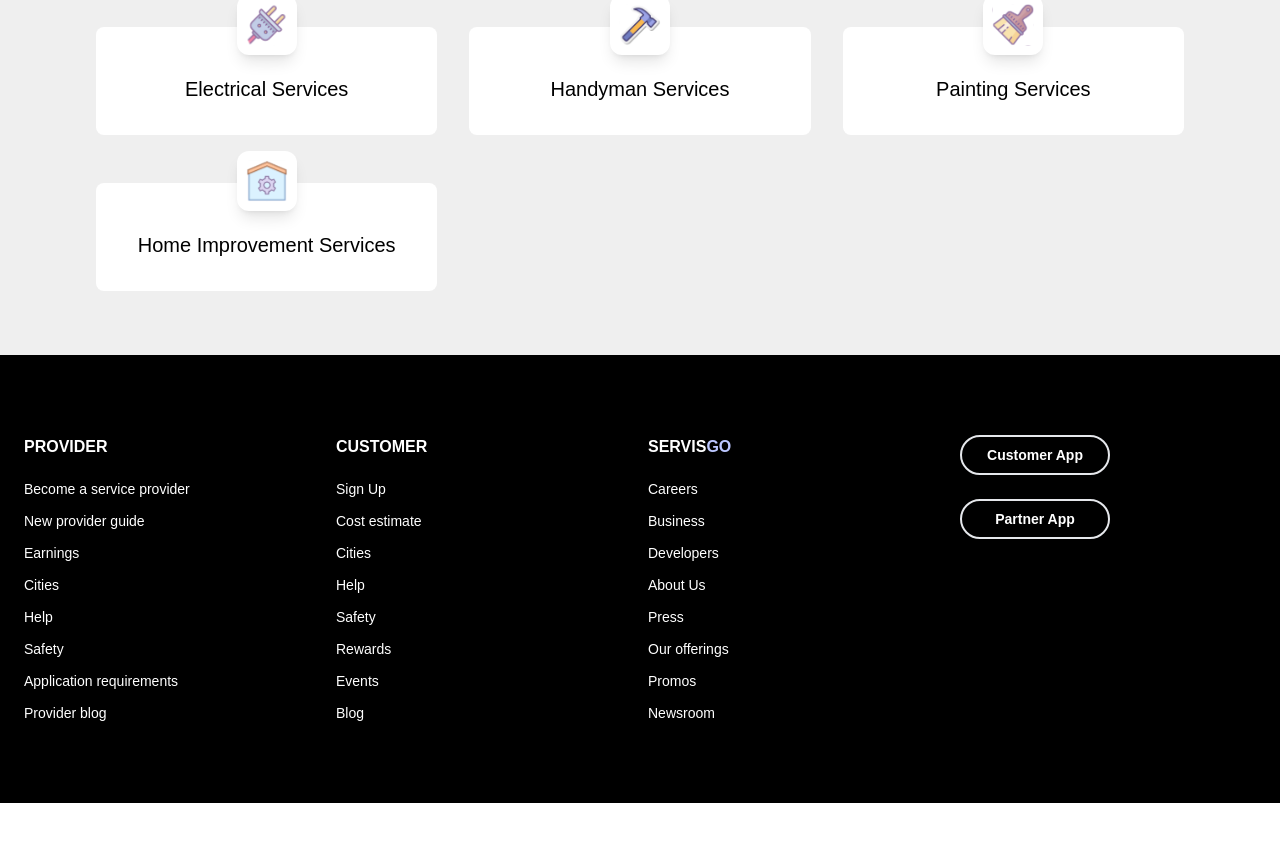
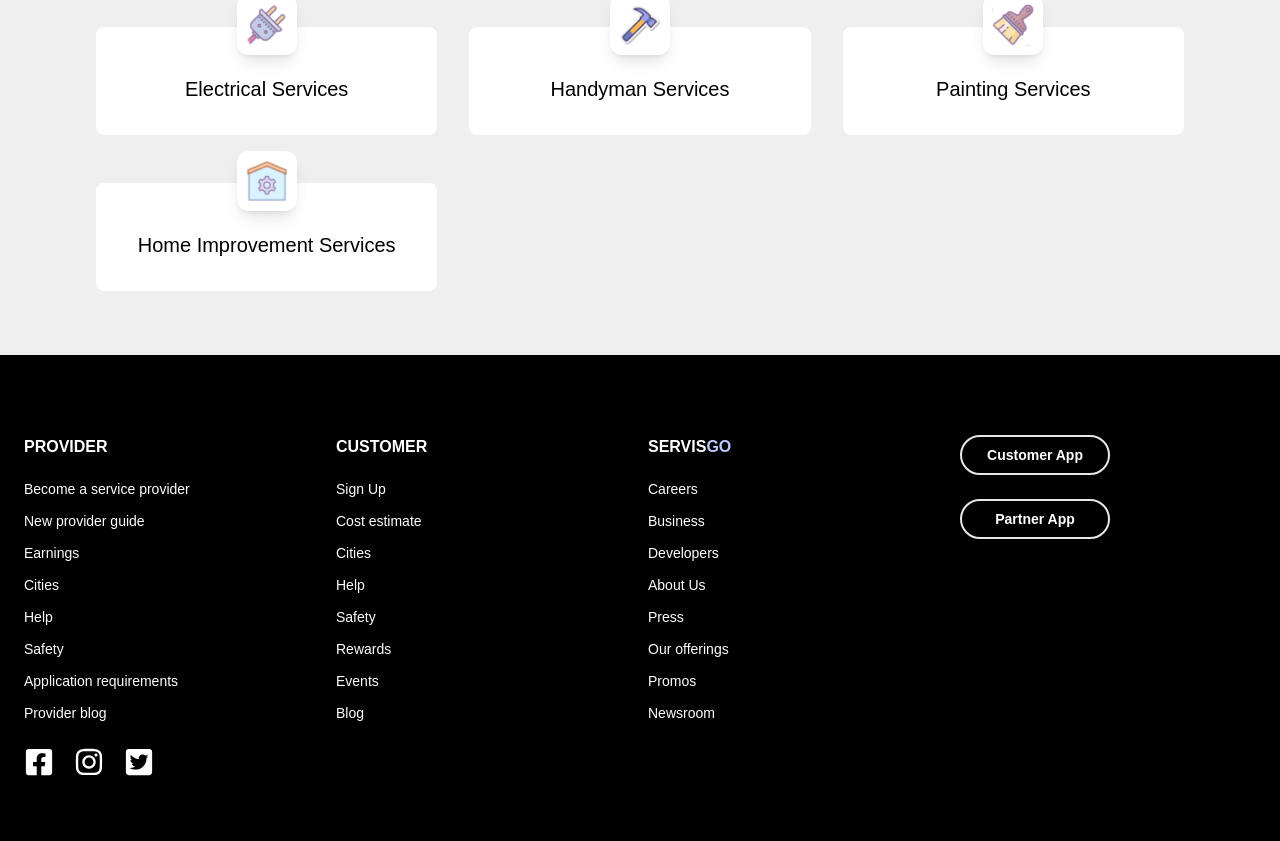
Before and after one commit to ayoisstillhere/ServisGo-Landing, a React (Vite) app: page / in a window 1280 px wide. Shown: the part 1651-2492 px from the top of the page. Before the commit the page ends 2454 px from the top, so only its background shows below. Built offline with nearby package versions, Linux system fonts and the light colour scheme.

Commit message:
social icons

```diff
--- a/src/components/Footer.tsx
+++ b/src/components/Footer.tsx
@@ -1,3 +1,9 @@
+import {
+  FaFacebookSquare,
+  FaInstagram,
+  FaTwitterSquare,
+} from "react-icons/fa";
+
 const Footer = () => {
   return (
     <div className="py-20 bg-black px-6 text-white">
@@ -100,7 +106,11 @@ const Footer = () => {
           </div>
         </div>
       </div>
-      <div className="flex"></div>
+      <div className="flex mt-6 gap-5">
+          <FaFacebookSquare size={30} />
+          <FaInstagram size={30} />
+          <FaTwitterSquare size={30} />
+        </div>
     </div>
   );
 };
```
